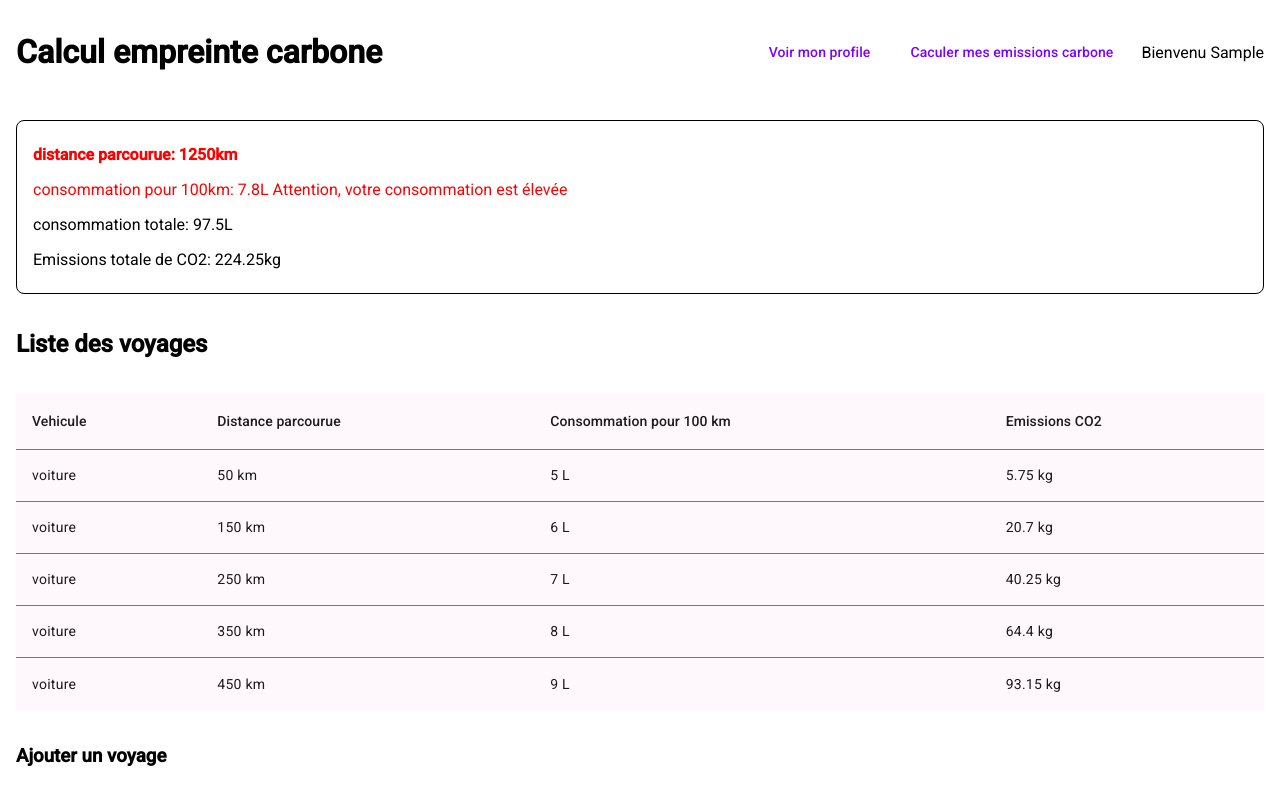
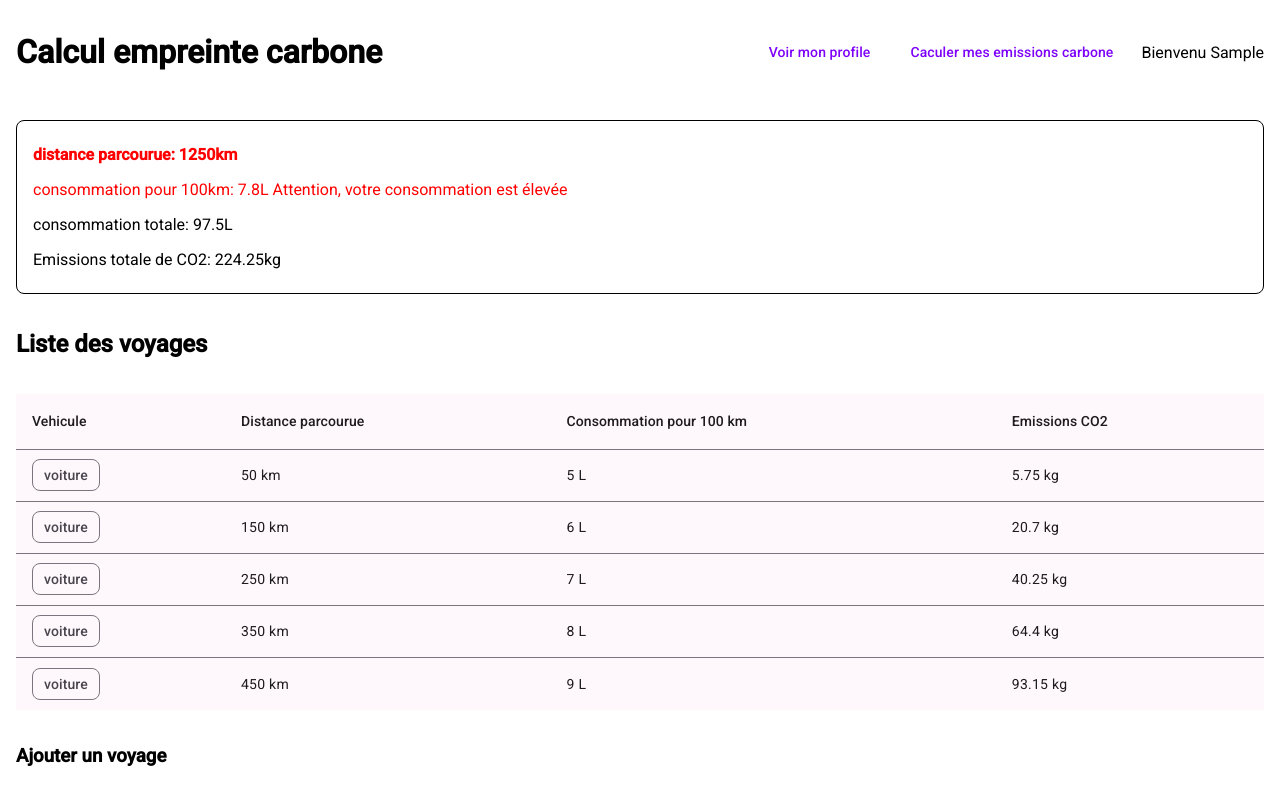
Before and after one commit to loic-eni/angular-carbon-footprint, an Angular app: page /home in a window 1280 px wide. Both pictures are taken after typing "Sample", "Sample123" into the empty fields and a click on the button "Me connecter". Shown: the top 800 px of the page. Built offline with nearby package versions, Linux system fonts and the light colour scheme.

Commit message:
feat: add chip to wrap vehicule in voyages list

```diff
--- a/src/app/pages/carbon-footprint/carbon-footprint.component.html
+++ b/src/app/pages/carbon-footprint/carbon-footprint.component.html
@@ -46,7 +46,11 @@
   <table mat-table [dataSource]="voyages()">
     <ng-container matColumnDef="vehicule">
       <th mat-header-cell *matHeaderCellDef>Vehicule</th>
-      <td mat-cell *matCellDef="let voyage">{{ voyage.vehicule }}</td>
+      <td mat-cell *matCellDef="let voyage">
+        <mat-chip>
+          {{ voyage.vehicule }}
+        </mat-chip>
+      </td>
     </ng-container>
 
     <ng-container matColumnDef="distance">
--- a/src/app/pages/carbon-footprint/carbon-footprint.component.ts
+++ b/src/app/pages/carbon-footprint/carbon-footprint.component.ts
@@ -5,6 +5,7 @@ import { MatTableModule } from '@angular/material/table';
 import { Voyage } from '../../core/services/carbon-footprint-compute/carbon-footprint-compute.types';
 import { CarbonFootprintComputeService } from '../../core/services/carbon-footprint-compute/carbon-footprint-compute.service';
 import { CarbonFootprintFormComponent } from './components/carbon-footprint-form/carbon-footprint-form.component';
+import { MatChipsModule } from '@angular/material/chips';
 
 @Component({
   selector: 'app-carbon-footprint',
@@ -13,6 +14,7 @@ import { CarbonFootprintFormComponent } from './components/carbon-footprint-form
     MatButtonModule,
     MatTableModule,
     CarbonFootprintFormComponent,
+    MatChipsModule,
   ],
   providers: [CarbonFootprintComputeService],
   templateUrl: './carbon-footprint.component.html',
```
